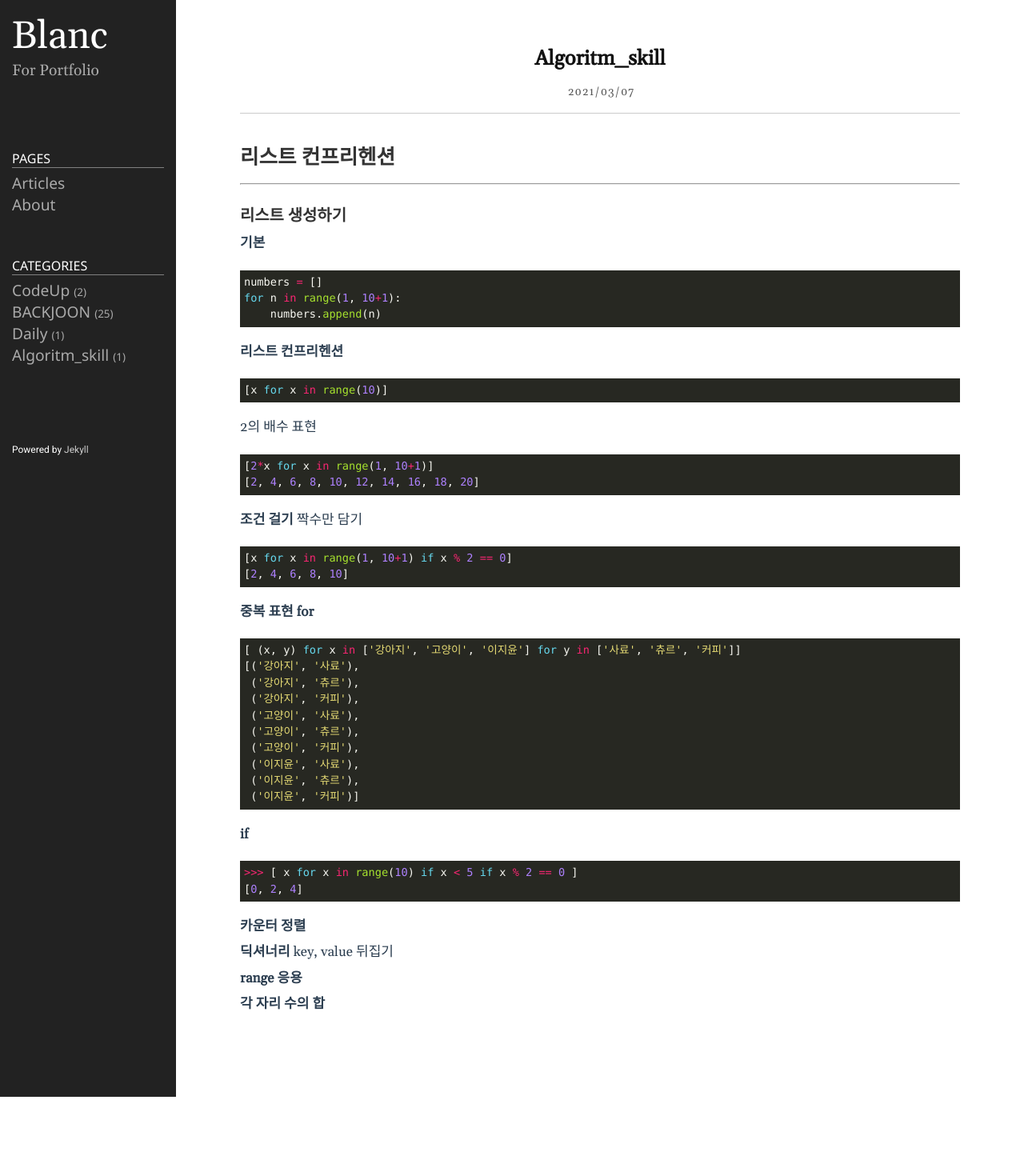
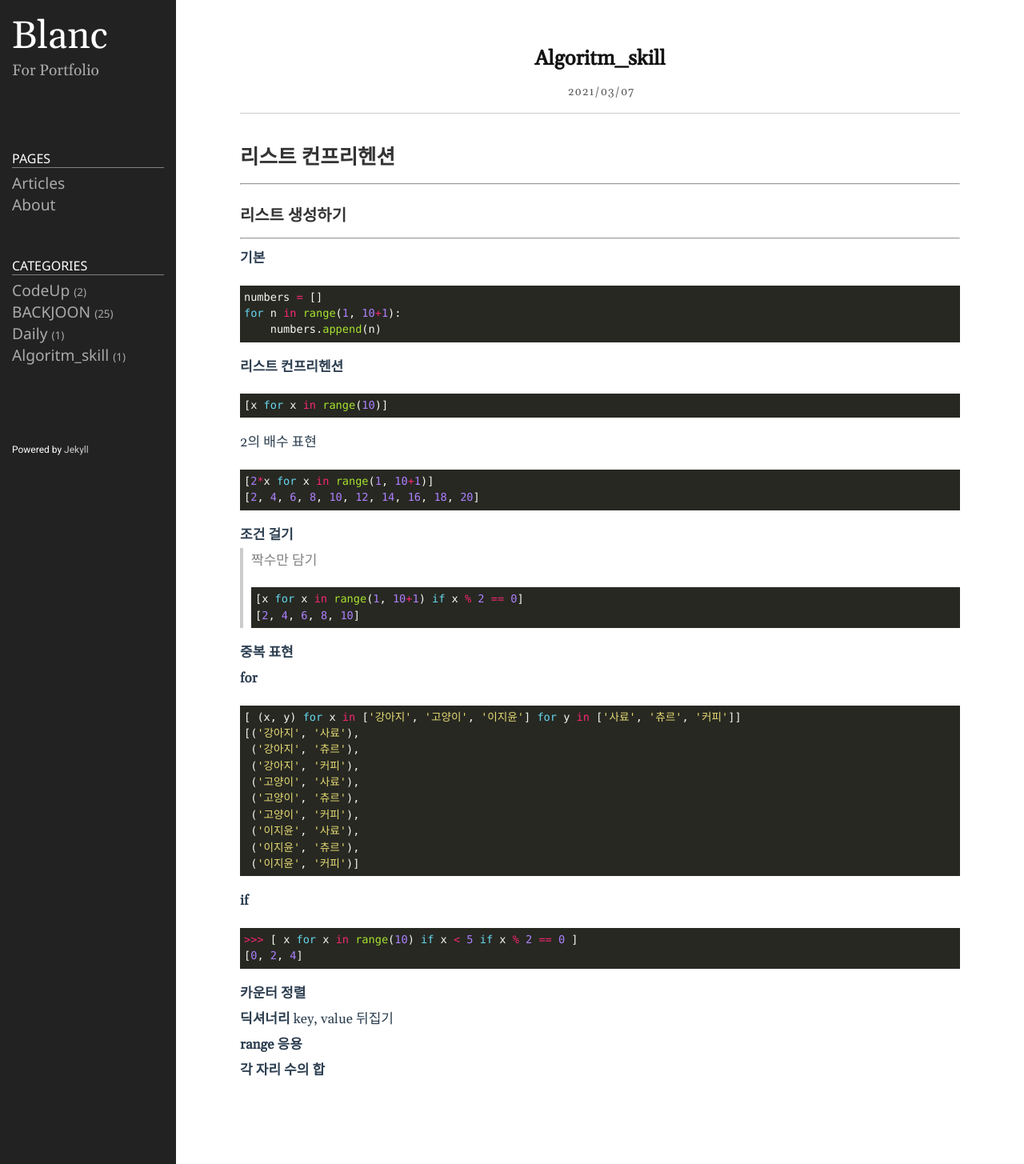
Before and after one commit to 1yoouoo/1yoouoo.gihub.io, a Jekyll site: the page built from _posts/ETC/2021-03-07-Algoritm_skill.md, in a window 1280 px wide. Shown: the whole page at 80% size. Built offline with Jekyll 4.4.1, drawn with Linux system fonts in a browser that asks for light colours; before the commit the page ends 1371 px from its top, so only the background shows below that.

````diff
--- a/_posts/ETC/2021-03-07-Algoritm_skill.md
+++ b/_posts/ETC/2021-03-07-Algoritm_skill.md
@@ -8,6 +8,8 @@ categories: Algoritm_skill
 ## 리스트 컨프리헨션
 --------------------
 ### 리스트 생성하기
+--------------------
+
 **기본**
 ```python
 numbers = []
@@ -27,13 +29,14 @@ for n in range(1, 10+1):
 ```
 
 **조건 걸기**
-짝수만 담기
+> 짝수만 담기
 ```python
 [x for x in range(1, 10+1) if x % 2 == 0]
 [2, 4, 6, 8, 10]
 ```
 
 **중복 표현**
+
 **for**
 ```python
 [ (x, y) for x in ['강아지', '고양이', '이지윤'] for y in ['사료', '츄르', '커피']]
````
